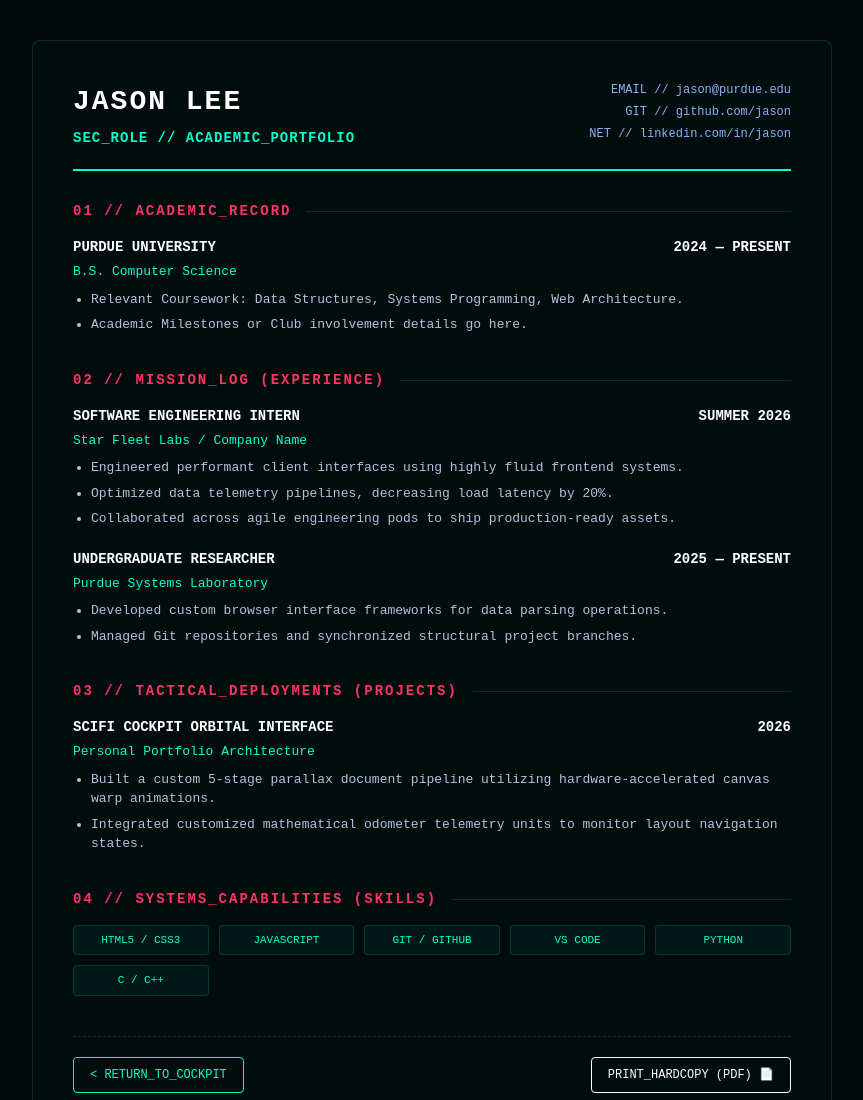
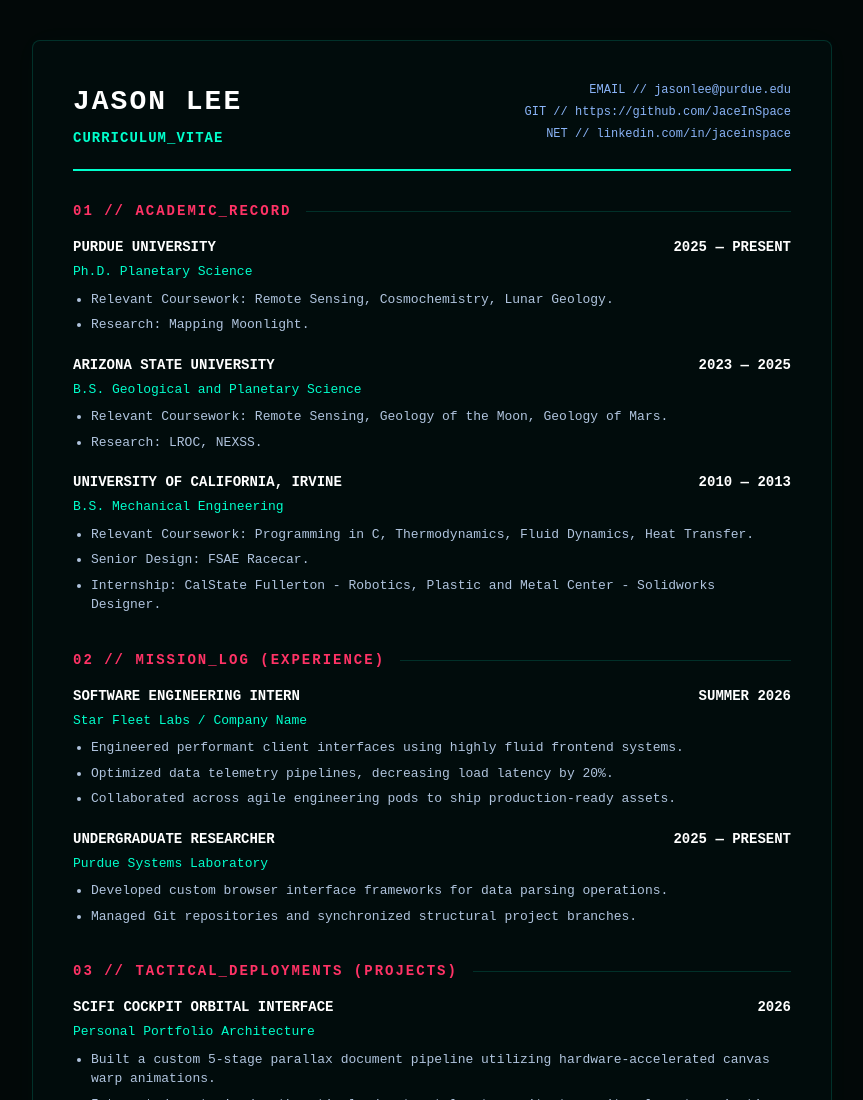
Before and after one commit to JaceInSpace/JaceInSpace, a plain HTML site: page cv.html in a window 1280 px wide. Shown: the top 1100 px of the page, without its empty margins (208-1071 px from the left). Drawn offline with Linux system fonts and the light colour scheme.

Commit message:
Update cv.html

```diff
--- a/cv.html
+++ b/cv.html
@@ -227,12 +227,12 @@
         <header class="cv-header">
             <div class="pilot-identity">
                 <h1>JASON LEE</h1>
-                <div class="callsign">SEC_ROLE // ACADEMIC_PORTFOLIO</div>
+                <div class="callsign">CURRICULUM_VITAE</div>
             </div>
             <div class="comms-channels">
-                <a href="mailto:jason@purdue.edu">EMAIL // jason@purdue.edu</a>
-                <a href="https://github.com/yourusername" target="_blank">GIT // github.com/jason</a>
-                <a href="https://linkedin.com/in/yourusername" target="_blank">NET // linkedin.com/in/jason</a>
+                <a href="mailto:jasonlee@purdue.edu">EMAIL // jasonlee@purdue.edu</a>
+                <a href="https://github.com/JaceInSpace" target="_blank">GIT // https://github.com/JaceInSpace</a>
+                <a href="https://linkedin.com/in/jaceinspace" target="_blank">NET // linkedin.com/in/jaceinspace</a>
             </div>
         </header>
 
@@ -242,14 +242,38 @@
             <div class="entry-block">
                 <div class="entry-meta">
                     <span>PURDUE UNIVERSITY</span>
-                    <span>2024 — PRESENT</span>
+                    <span>2025 — PRESENT</span>
                 </div>
-                <div class="entry-subtitle">B.S. Computer Science</div>
+                <div class="entry-subtitle">Ph.D. Planetary Science</div>
                 <ul class="entry-details">
-                    <li>Relevant Coursework: Data Structures, Systems Programming, Web Architecture.</li>
-                    <li>Academic Milestones or Club involvement details go here.</li>
+                    <li>Relevant Coursework: Remote Sensing, Cosmochemistry, Lunar Geology.</li>
+                    <li>Research: Mapping Moonlight.</li>
                 </ul>
             </div>
+            <div class="entry-block">
+                <div class="entry-meta">
+                    <span>ARIZONA STATE UNIVERSITY</span>
+                    <span>2023 — 2025</span>
+                </div>
+                <div class="entry-subtitle">B.S. Geological and Planetary Science</div>
+                <ul class="entry-details">
+                    <li>Relevant Coursework: Remote Sensing, Geology of the Moon, Geology of Mars.</li>
+                    <li>Research: LROC, NEXSS.</li>
+                </ul>
+            </div>
+                        <div class="entry-block">
+                <div class="entry-meta">
+                    <span>UNIVERSITY OF CALIFORNIA, IRVINE</span>
+                    <span>2010 — 2013</span>
+                </div>
+                <div class="entry-subtitle">B.S. Mechanical Engineering</div>
+                <ul class="entry-details">
+                    <li>Relevant Coursework: Programming in C, Thermodynamics, Fluid Dynamics, Heat Transfer.</li>
+                    <li>Senior Design: FSAE Racecar.</li>
+                    <li>Internship: CalState Fullerton - Robotics, Plastic and Metal Center - Solidworks Designer.</li>
+                </ul>
+            </div>
+
         </section>
 
         <!-- EXPERIENCE SECTION -->
@@ -314,7 +338,7 @@
         <!-- COMMAND DECK NAVIGATION -->
         <div class="nav-deck">
             <!-- 🚀 Returns right to the experience section anchor of your main page -->
-            <a href="index.html#experience" class="deck-btn return">&lt; RETURN_TO_COCKPIT</a>
+            <a href="index.html#cv-target" class="deck-btn return">&lt; RETURN_TO_COCKPIT</a>
             <button onclick="window.print()" class="deck-btn">PRINT_HARDCOPY (PDF) 📄</button>
         </div>
 
```
